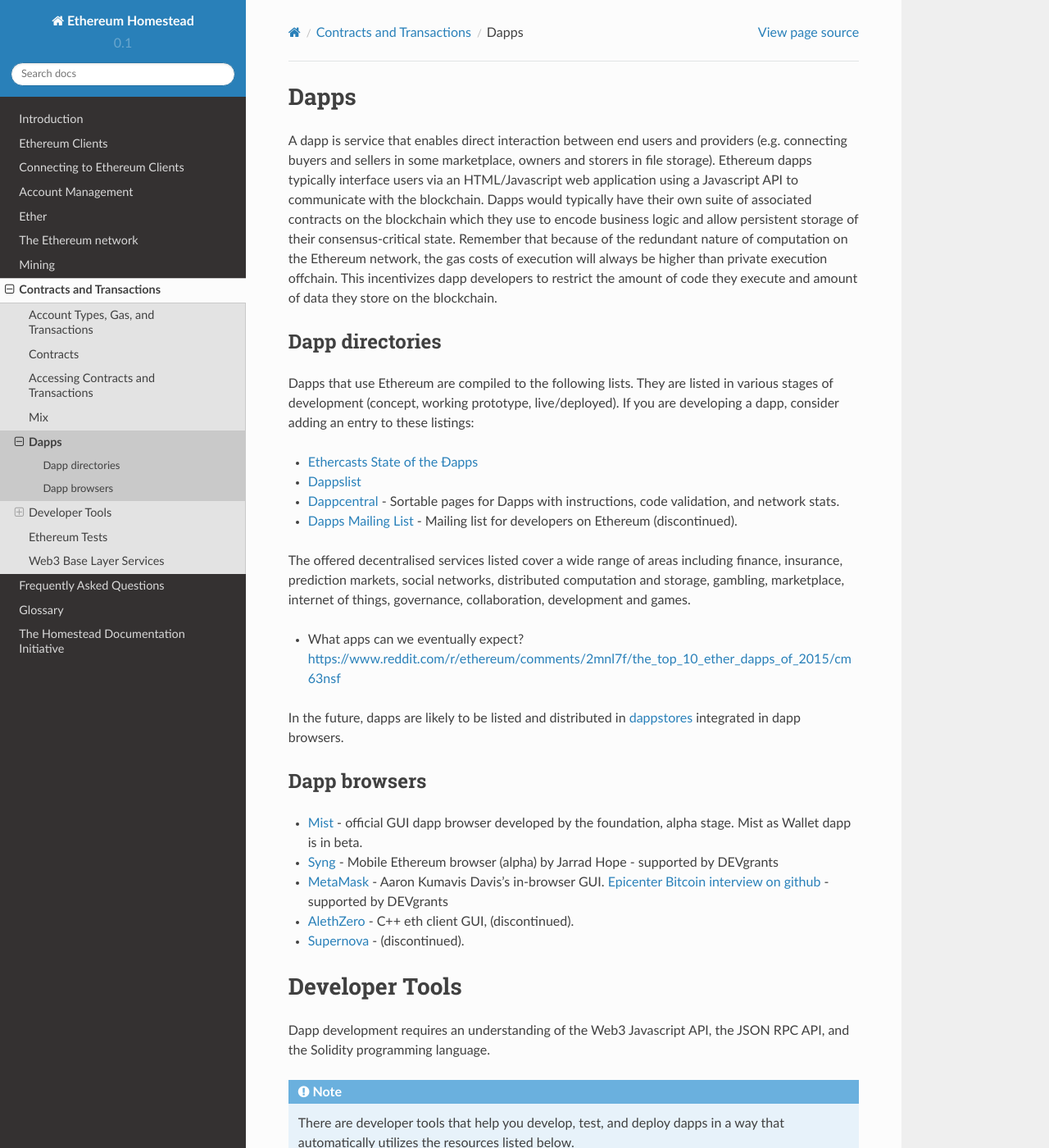
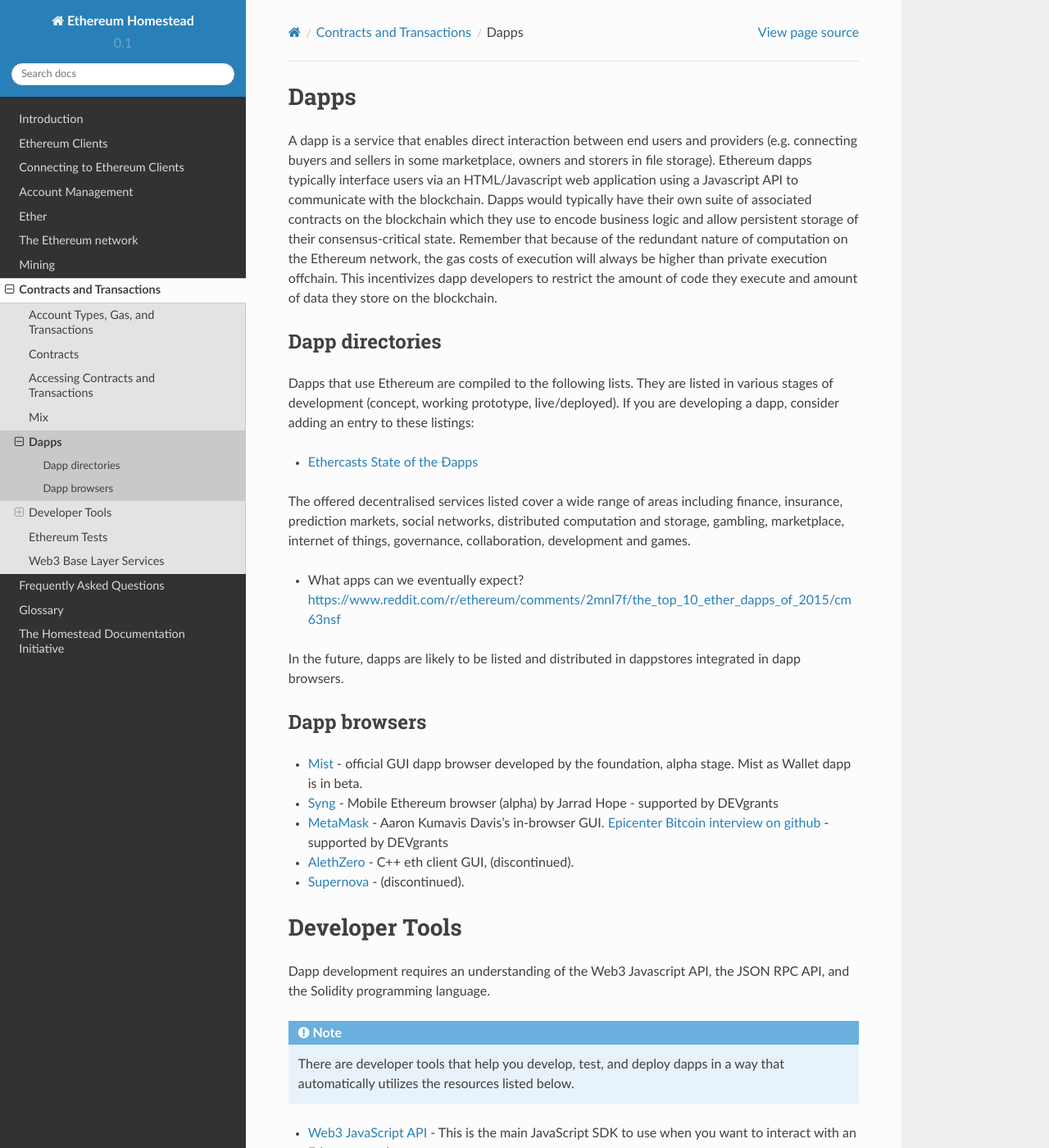
Before and after one commit to ethereum/homestead-guide, a Sphinx documentation site: the page built from source/contracts-and-transactions/developer-tools.rst, in a window 1280 px wide and 1400 px high. Shown: the whole window at 82% size. Built offline with Sphinx 7.4.7 and the Read the Docs theme 2.0.0, drawn with Linux system fonts in a browser that asks for light colours; some of the changed text lies outside the part shown.

Commit message:
Update developer-tools.rst
While reading through the docs, I found some typos and outdated links so I thought I'd fix it up!

```diff
--- a/source/contracts-and-transactions/developer-tools.rst
+++ b/source/contracts-and-transactions/developer-tools.rst
@@ -4,7 +4,7 @@
 Dapps
 ********************************************************************************
 
-A dapp is service that enables direct interaction between end users and providers (e.g. connecting buyers and sellers in some marketplace, owners and storers in file storage). Ethereum dapps typically interface users via an HTML/Javascript web application using a Javascript API to communicate with the blockchain. Dapps would typically have their own suite of associated contracts on the blockchain which they use to encode business logic and allow persistent storage of their consensus-critical state. Remember that because of the redundant nature of computation on the Ethereum network, the gas costs of execution will always be higher than private execution offchain. This incentivizes dapp developers to restrict the amount of code they execute and amount of data they store on the blockchain.
+A dapp is a service that enables direct interaction between end users and providers (e.g. connecting buyers and sellers in some marketplace, owners and storers in file storage). Ethereum dapps typically interface users via an HTML/Javascript web application using a Javascript API to communicate with the blockchain. Dapps would typically have their own suite of associated contracts on the blockchain which they use to encode business logic and allow persistent storage of their consensus-critical state. Remember that because of the redundant nature of computation on the Ethereum network, the gas costs of execution will always be higher than private execution offchain. This incentivizes dapp developers to restrict the amount of code they execute and amount of data they store on the blockchain.
 
 Dapp directories
 ====================================
@@ -12,15 +12,12 @@
 Dapps that use Ethereum are compiled to the following lists. They are listed in various stages of development (concept, working prototype, live/deployed). If you are developing a dapp, consider adding an entry to these listings:
 
 * `Ethercasts State of the Ðapps <http://dapps.ethercasts.com/>`_
-* `Dappslist <https://dappslist.com/>`_
-* `Dappcentral <http://dappcentral.io/>`_ - Sortable pages for Dapps with instructions, code validation, and network stats.
-* `Dapps Mailing List <http://dapplist.net/>`_ - Mailing list for developers on Ethereum (discontinued).
 
 The offered decentralised services listed cover a wide range of areas including finance, insurance, prediction markets, social networks, distributed computation and storage, gambling, marketplace, internet of things, governance, collaboration, development and games.
 
 * What apps can we eventually expect? https://www.reddit.com/r/ethereum/comments/2mnl7f/the_top_10_ether_dapps_of_2015/cm63nsf
 
-In the future, dapps are likely to be listed and distributed in `dappstores <http://dappstore.io/>`_ integrated in dapp browsers.
+In the future, dapps are likely to be listed and distributed in dappstores integrated in dapp browsers.
 
 Dapp browsers
 ===========================
```
Also changed, not shown: other parts of source/contracts-and-transactions/developer-tools.rst (+2 -2 lines).
